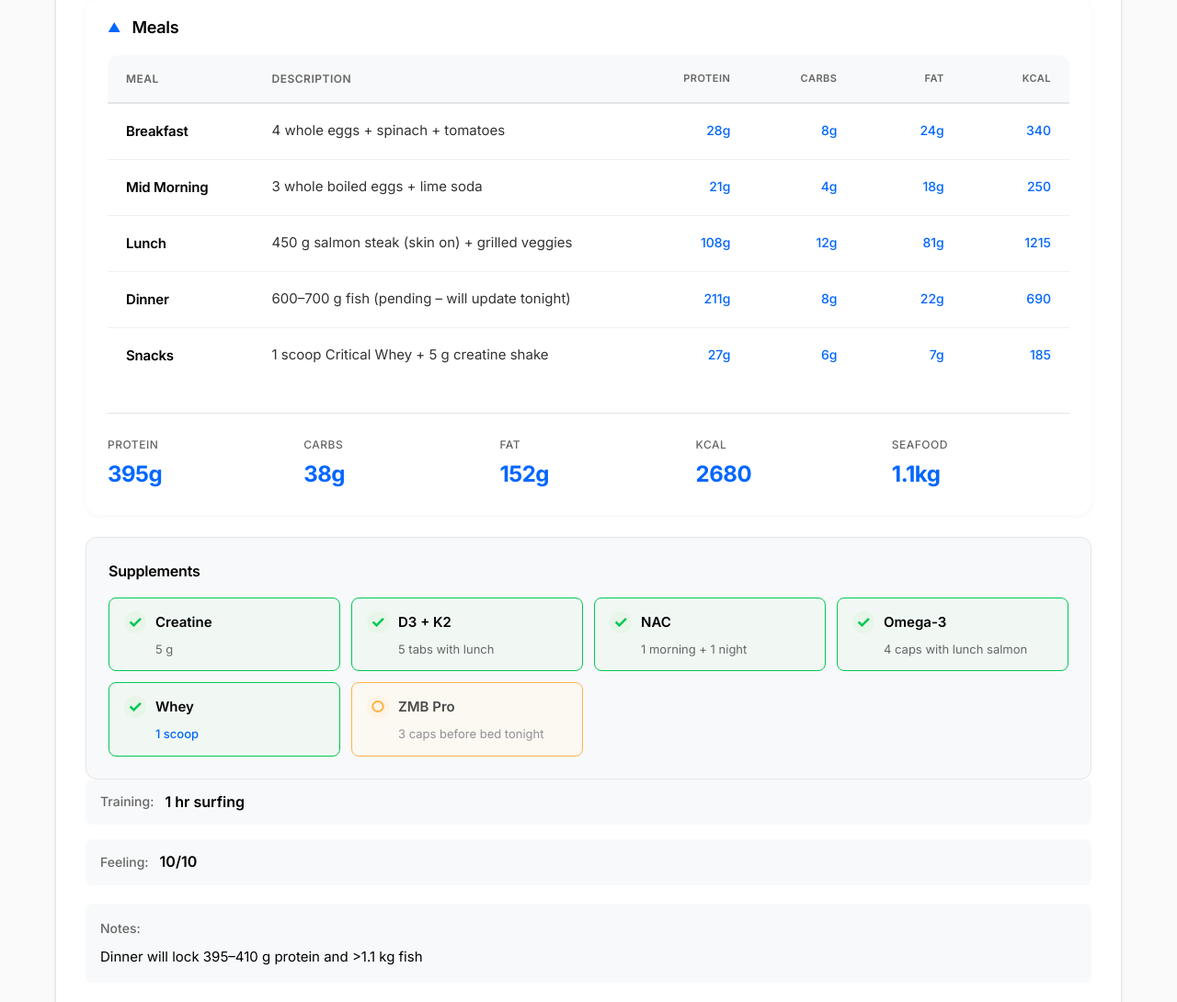
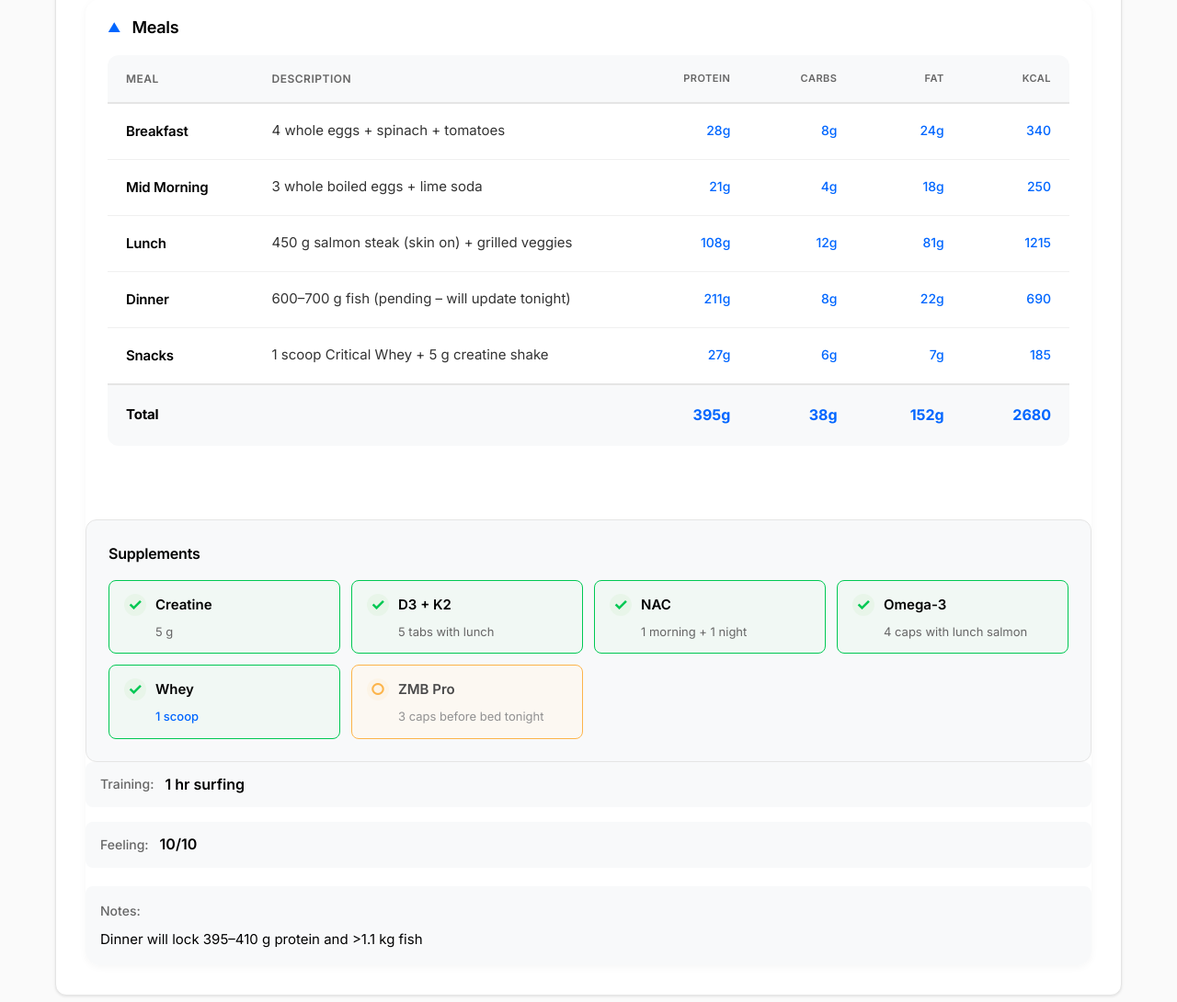
Before and after one commit to bhuram1980/transformation-dashboard, a Flask app: page / in a window 1280 px wide. Shown: the part 1373-2463 px from the top of the page at 92% size. Run offline with Flask 3, Linux system fonts and the light colour scheme.

Commit message:
Remove duplicate daily totals, add totals row at bottom of meals table

```diff
--- a/static/css/style.css
+++ b/static/css/style.css
@@ -644,6 +644,32 @@ body {
     font-size: 14px;
 }
 
+.meals-table tfoot {
+    border-top: 2px solid #e5e5e5;
+    background: #f8f9fa;
+}
+
+.meals-table tfoot tr.meal-table-totals {
+    border-bottom: none;
+}
+
+.meals-table tfoot tr.meal-table-totals:hover {
+    background: #f8f9fa;
+}
+
+.meals-table tfoot td {
+    padding: 20px;
+    font-weight: 600;
+    font-size: 15px;
+    color: #000;
+}
+
+.meals-table tfoot td.meal-col-macro {
+    color: #0066ff;
+    font-size: 16px;
+    font-weight: 700;
+}
+
 .meals-detail-totals {
     padding-top: 24px;
     border-top: 1px solid #e5e5e5;
--- a/static/js/dashboard.js
+++ b/static/js/dashboard.js
@@ -485,11 +485,22 @@ function loadDayMeals() {
                         <tbody>
                 `;
 
+                // Calculate totals as we iterate
+                let totalProtein = 0;
+                let totalCarbs = 0;
+                let totalFat = 0;
+                let totalKcal = 0;
+
                 mealOrder.forEach(mealKey => {
                     const meal = selectedDayData.meals[mealKey];
                     if (meal && typeof meal === 'object' && meal !== null && meal.description) {
                         const desc = meal.description;
                         if (desc && desc.toLowerCase() !== 'none') {
+                            totalProtein += meal.protein || 0;
+                            totalCarbs += meal.carbs || 0;
+                            totalFat += meal.fat || 0;
+                            totalKcal += meal.kcal || 0;
+
                             mealsHTML += `
                                 <tr class="meal-table-row">
                                     <td class="meal-col-name">${mealLabels[mealKey] || mealKey}</td>
@@ -506,33 +517,20 @@ function loadDayMeals() {
 
                 mealsHTML += `
                         </tbody>
+                        <tfoot>
+                            <tr class="meal-table-totals">
+                                <td class="meal-col-name"><strong>Total</strong></td>
+                                <td class="meal-col-desc"></td>
+                                <td class="meal-col-macro"><strong>${totalProtein}g</strong></td>
+                                <td class="meal-col-macro"><strong>${totalCarbs}g</strong></td>
+                                <td class="meal-col-macro"><strong>${totalFat}g</strong></td>
+                                <td class="meal-col-macro"><strong>${totalKcal}</strong></td>
+                            </tr>
+                        </tfoot>
                     </table>
                 `;
 
                 mealsHTML += `
-                            </div>
-                            <div class="meals-detail-totals">
-                                <div class="meals-total-item">
-                                    <span class="meals-total-label">Protein</span>
-                                    <span class="meals-total-value">${dailyTotal.protein || 0}g</span>
-                                </div>
-                                <div class="meals-total-item">
-                                    <span class="meals-total-label">Carbs</span>
-                                    <span class="meals-total-value">${dailyTotal.carbs || 0}g</span>
-                                </div>
-                                <div class="meals-total-item">
-                                    <span class="meals-total-label">Fat</span>
-                                    <span class="meals-total-value">${dailyTotal.fat || 0}g</span>
-                                </div>
-                                <div class="meals-total-item">
-                                    <span class="meals-total-label">Kcal</span>
-                                    <span class="meals-total-value">${dailyTotal.kcal || 0}</span>
-                                </div>
-                                <div class="meals-total-item">
-                                    <span class="meals-total-label">Seafood</span>
-                                    <span class="meals-total-value">${dailyTotal.seafoodKg || 0}kg</span>
-                                </div>
-                            </div>
                         </div>
                     </div>
                 `;
```
